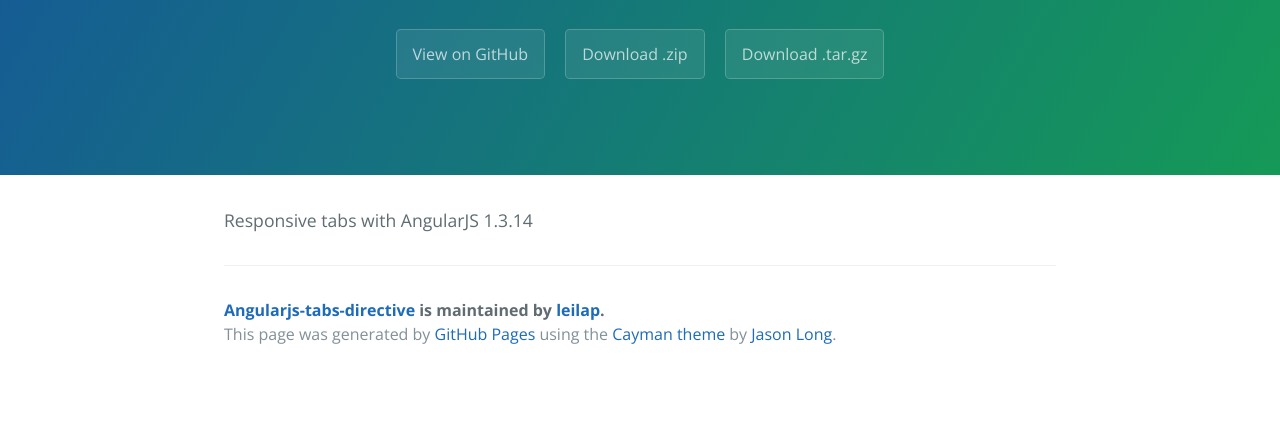
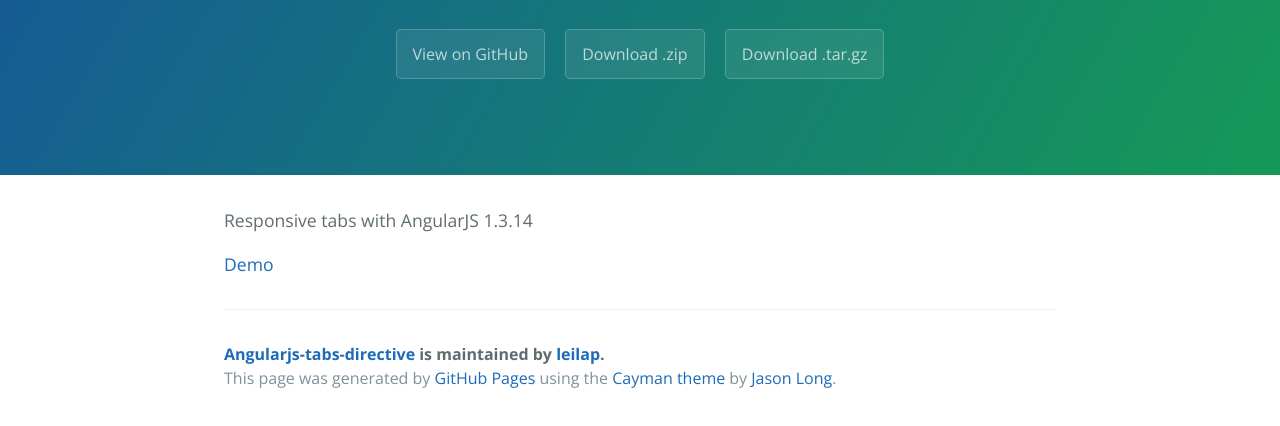
Before and after one commit to leilap/angularjs-tabs-directive, a plain HTML site: page index.html in a window 1280 px wide. Shown: the part 208-634 px from the top of the page. Drawn offline with nearby package versions, Linux system fonts and the light colour scheme.

Commit message:
Update index.html

```diff
--- a/index.html
+++ b/index.html
@@ -20,7 +20,7 @@
 
     <section class="main-content">
       <p>Responsive tabs with AngularJS 1.3.14</p>
-
+      <a href="ResponsiveTabsDirective/tabs.html">Demo</a>
       <footer class="site-footer">
         <span class="site-footer-owner"><a href="https://github.com/leilap/angularjs-tabs-directive">Angularjs-tabs-directive</a> is maintained by <a href="https://github.com/leilap">leilap</a>.</span>
 
```
